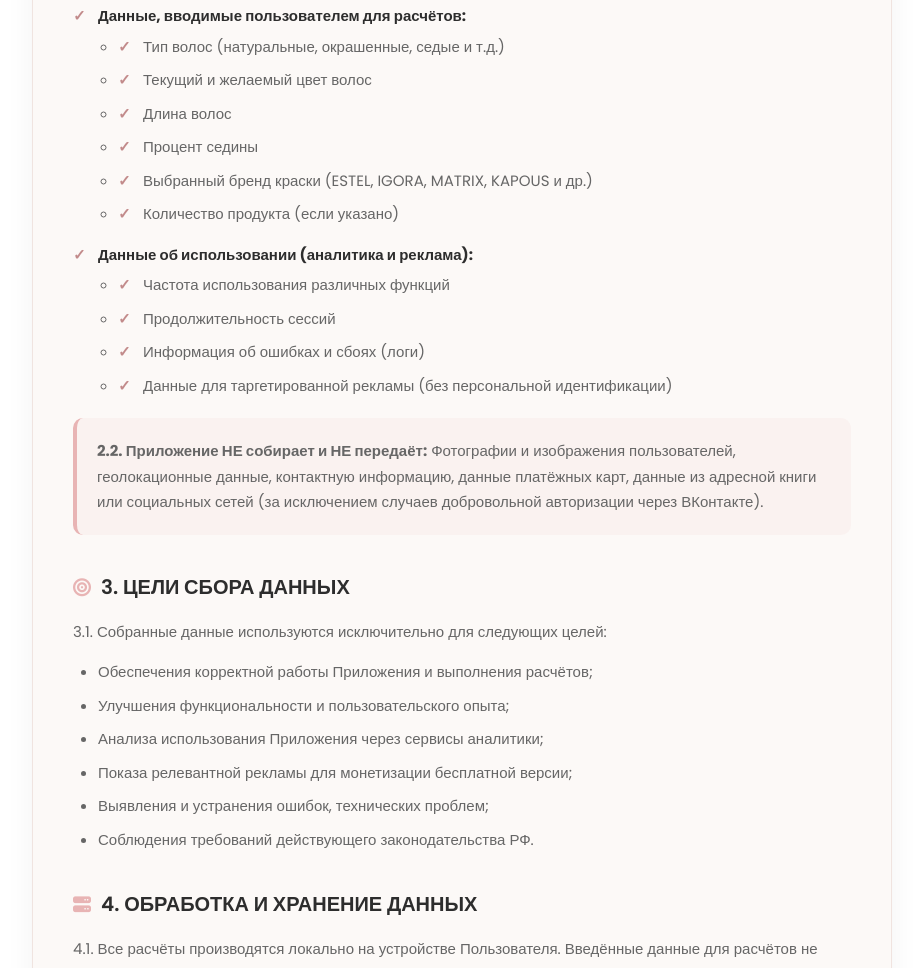
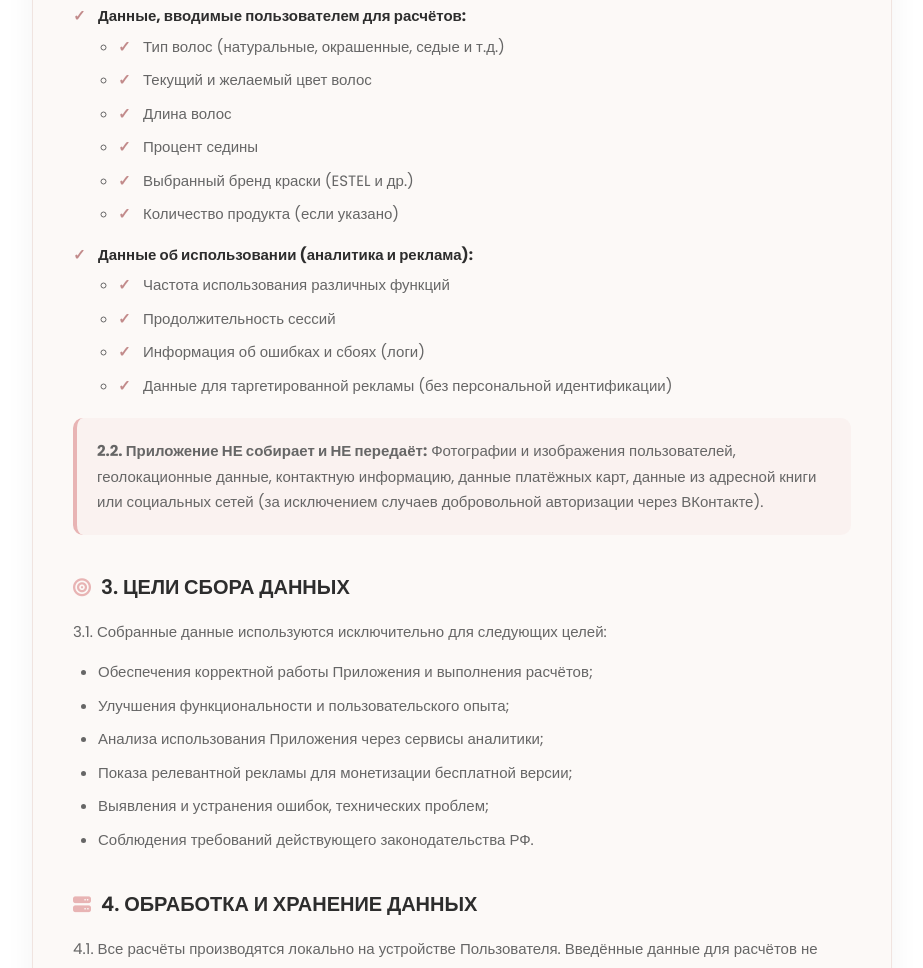
Before and after one commit to meledych1111-ux/Privacy-Policy-for-the-Hair-Colorist-app, a plain HTML site: page index.html in a window 1280 px wide. Shown: the part 915-1883 px from the top of the page, without its empty margins (178-1101 px from the left). Drawn offline with Linux system fonts and the light colour scheme.

Commit message:
Update index.html

```diff
--- a/index.html
+++ b/index.html
@@ -360,7 +360,7 @@
                             <li>Текущий и желаемый цвет волос</li>
                             <li>Длина волос</li>
                             <li>Процент седины</li>
-                            <li>Выбранный бренд краски (ESTEL, IGORA, MATRIX, KAPOUS и др.)</li>
+                            <li>Выбранный бренд краски (ESTEL и др.)</li>
                             <li>Количество продукта (если указано)</li>
                         </ul>
                     </li>
```
